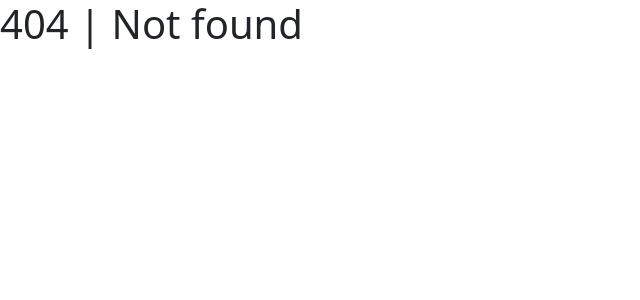
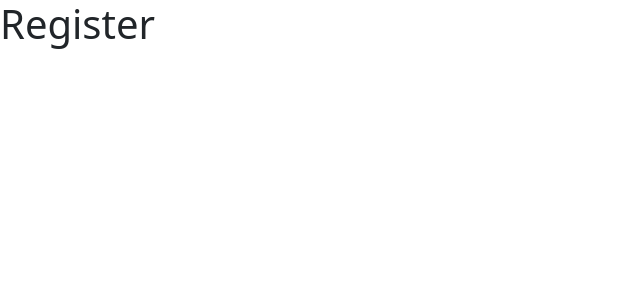
Before and after one commit to tukucode/multiple-layout-react, a React (Vite) app: page /register in a window 1280 px wide. Before the commit this address had no page. Shown: the top 300 px of the page, without its empty margins (0-640 px from the left). Built offline with nearby package versions, Linux system fonts and the light colour scheme.

Commit message:
create page register

```diff
--- a/src/App.jsx
+++ b/src/App.jsx
@@ -7,7 +7,7 @@ import DefaultLayout from "./layouts/default";
 // PAGES
 import WelcomePage from "./pages/admin/Index";
 import Home from "./pages/Home";
-import Login from "./pages/Login";
+import Register from "./pages/Register";
 
 export default function App() {
   return (
@@ -24,7 +24,7 @@ export default function App() {
         </Route>
 
         <Route element={<DefaultLayout />}>
-          <Route path="/login" Component={Login} />
+          <Route path="/register" Component={Register} />
           <Route path="/*" element={<h1>404 | Not found</h1>} />
         </Route>
       </Routes>
--- /dev/null
+++ b/src/pages/Register.jsx
@@ -0,0 +1,7 @@
+export default function Register() {
+  return (
+    <>
+      <h1>Register</h1>
+    </>
+  );
+}
--- a/src/pages/login.jsx
+++ /dev/null
@@ -1,7 +0,0 @@
-export default function Login() {
-  return (
-    <>
-      <h1>Login</h1>
-    </>
-  );
-}
```
